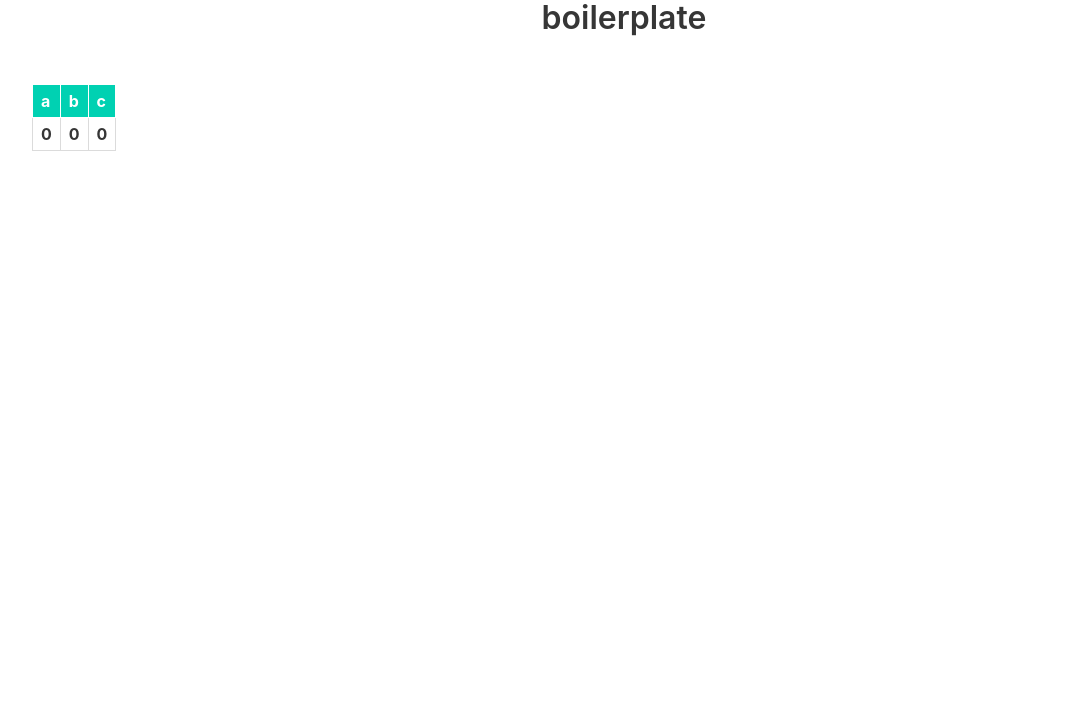
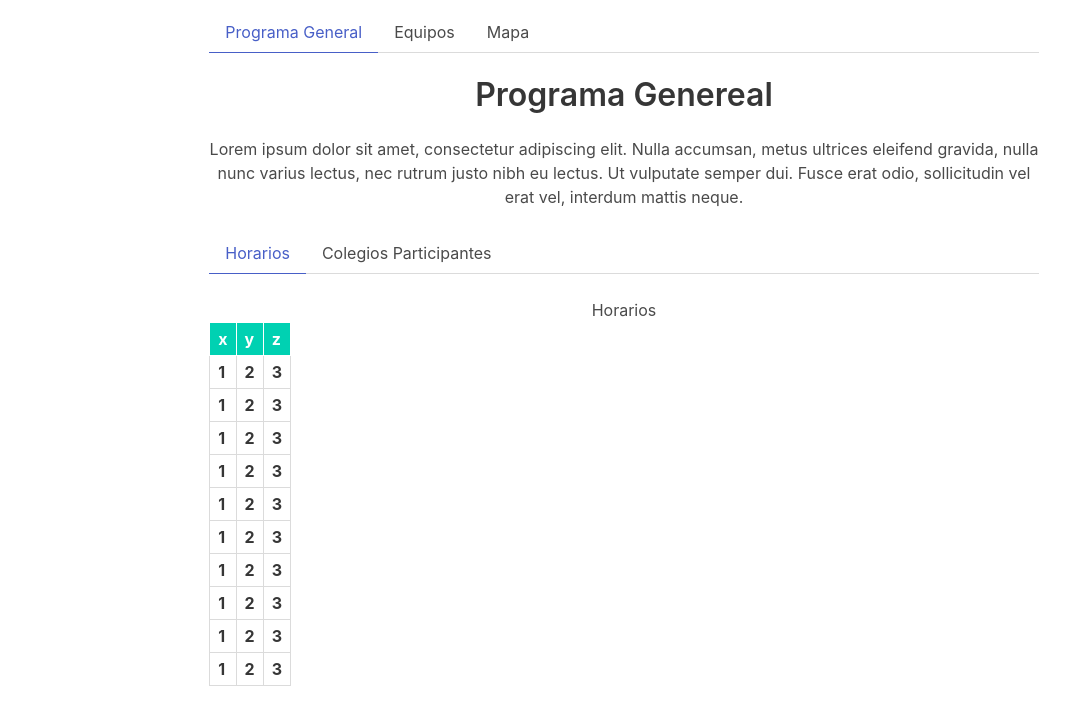
Before and after one commit to Destructor1702/MonjasReactFront, a React (Create React App) app: page / in a window 1280 px wide. Shown: the top 724 px of the page, without its empty margins (16-1086 px from the left). Built offline with nearby package versions, Linux system fonts and the light colour scheme; no server answers.

Commit message:
major upgrade

```diff
--- a/public/index.html
+++ b/public/index.html
@@ -1,4 +1,9 @@
 <!DOCTYPE html>
+<style>
+  *{
+    transition: all 0.3s ease-out;
+  }
+</style>
 <html lang="en">
   <head>
     <meta charset="utf-8" />
--- a/src/App.js
+++ b/src/App.js
@@ -1,22 +1,65 @@
 import React, {Component} from 'react';
 import 'bulma/css/bulma.css'
 import SmartTable from "./components/SmartTable";
+import ProgramaGeneral from "./components/ProgramaGeneral";
+import api from "./api"
+import Equipos from "./components/Equipos"
 
 class App extends Component {
+    constructor(props) {
+        super(props);
+        this.state = {activeTab: 0, data: []};
+        this.tabs = ["Programa General", "Equipos", "Mapa"]
+    }
+
+    async componentDidMount() {
+        this.setState({data: await api.getTeamList()})
+        this.parseData()
+    }
+
+    switchTab(tabNumber) {
+        this.setState({activeTab: tabNumber})
+    }
+
     render() {
+        let st = this.state;
         return (
-            <div className="hero has-text-centered has-shadow">
-                <div className="hero-head">
 
-                    <div className="title">boilerplate</div>
+            <div className="column is-8 is-offset-2 has-text-centered">
+
+                <div className="tabs">
+                    <ul>
+                        {this.tabs.map((tab, i) => <li key={i}
+                                                       className={i === st.activeTab ? "is-active" : ""}
+                                                       onClick={() => this.switchTab(i)}><a>{tab}</a></li>)}
+                    </ul>
                 </div>
 
-                <div className="hero-body">
-                    <SmartTable dataArray={[{"a": 0, "b": 0, "c": 0}]}/>
+                <div>{(this.state.activeTab === 0)
+                    ? <ProgramaGeneral/>
+                    : null}
                 </div>
+                <div>{(this.state.activeTab === 1)
+                    ? <Equipos/>
+                    : null}
+                </div>
+                <div>{(this.state.activeTab === 2)
+                    ? <div>Mapa</div>
+                    : null}
+                </div>
+
+
             </div>
         );
     }
+
+    parseData() {
+        let rawData = this.state.data;
+        //transform data here
+        this.setState({data: rawData})
+    }
+
+
 }
 
 export default App;
--- /dev/null
+++ b/src/components/Deporte/Deporte.js
@@ -0,0 +1,43 @@
+import React, {Component} from 'react';
+import 'bulma/css/bulma.css'
+import SmartTable from "../../components/SmartTable";
+
+
+
+
+class Equipos extends Component {
+    constructor(props) {
+        super(props);
+        this.state = {activeTab: 0, genderSelection: props.genderSelection};
+        this.tabs = [ "basketball", "soccer", "volleyball"];
+        this.parentTabs = ["Varonil", "Femenil"]
+    }
+
+    render() {
+        return (
+            <div>
+
+                <div className="tabs">
+                    <ul>
+                        {this.tabs.map((tab, i) => <li className={i === this.state.activeTab ? "is-active" : ""}
+                                                       onClick={() => this.switchTab(i)}><a>{tab}</a></li>)}
+                    </ul>
+                </div>
+
+
+                <div> {this.tabs[this.state.activeTab]}- {this.parentTabs[this.state.genderSelection()]}</div>
+
+
+            </div>
+        );
+    }
+
+
+
+    switchTab(tabNumber) {
+        this.setState({activeTab: tabNumber})
+    }
+
+}
+
+export default Equipos;
--- /dev/null
+++ b/src/components/Deporte/index.js
@@ -0,0 +1,3 @@
+import Deporte from "./Deporte";
+
+export default Deporte;
--- /dev/null
+++ b/src/components/Equipos/Equipos.js
@@ -0,0 +1,36 @@
+import React, {Component} from 'react';
+import 'bulma/css/bulma.css'
+import Deporte from "../Deporte"
+
+class Equipos extends Component {
+    constructor(props) {
+        super(props);
+        this.state = {activeTab: 0, data: []};
+        this.tabs = ["Varonil", "Femenil"]
+    }
+
+
+    render() {
+        return (
+            <div>
+
+                <div className="tabs">
+                    <ul>
+                        {this.tabs.map((tab, i) => <li className={i === this.state.activeTab ? "is-active" : ""}
+                                                       onClick={() => this.switchTab(i)}><a>{tab}</a></li>)}
+                    </ul>
+                </div>
+                <Deporte  genderSelection={() => this.state.activeTab}/>
+
+            </div>
+        );
+    }
+
+
+    switchTab(tabNumber) {
+        this.setState({activeTab: tabNumber})
+    }
+
+}
+
+export default Equipos;
--- /dev/null
+++ b/src/components/Equipos/index.js
@@ -0,0 +1,3 @@
+import Equipos from "./Equipos";
+
+export default Equipos;
--- /dev/null
+++ b/src/components/ProgramaGeneral/ProgramaGeneral.js
@@ -0,0 +1,67 @@
+import React, {Component} from 'react';
+import 'bulma/css/bulma.css'
+import api from "../../api";
+import SmartTable from "../SmartTable";
+
+
+class ProgramaGeneral extends Component {
+    constructor(props) {
+        super(props);
+        this.state = {activeTab: 0, data: []};
+        this.tabs = ["Horarios", "Colegios Participantes"]
+    }
+
+
+
+    render() {
+        return (
+            <div>
+                <h3 className="title">Programa Genereal</h3>
+                <div className="content">
+                     <p>Lorem ipsum dolor sit amet, consectetur adipiscing elit. Nulla accumsan, metus ultrices eleifend
+                        gravida, nulla nunc varius lectus, nec rutrum justo nibh eu lectus. Ut vulputate semper dui.
+                        Fusce erat odio, sollicitudin vel erat vel, interdum mattis neque.</p>
+
+                </div>
+                <div className="tabs">
+                    <ul>
+                        {this.tabs.map((tab, i) => <li
+                            key={i}
+                            className={i === this.state.activeTab ? "is-active" : ""}
+                            onClick={() => this.switchTab(i)}><a>{tab}</a></li>)}
+                    </ul>
+                </div>
+
+                <div>{(this.state.activeTab === 0)
+                    ? <div><div>Horarios</div><SmartTable dataArray={new Array(10).fill({x:1,y:2,z:3})}/></div>
+                    : null}
+                </div>
+
+                <div>{(this.state.activeTab === 1)
+                    ? <div>Colegios</div>
+                    : null}
+                </div>
+
+            </div>
+        );
+    }
+
+
+    switchTab(tabNumber) {
+        this.setState({activeTab: tabNumber})
+    }
+
+    parseData() {
+        let rawData = this.state.data;
+        //transform data here
+        this.setState({data: rawData})
+    }
+
+    async componentDidMount() {
+        this.setState({data: await api.getTeamList()});
+        this.parseData()
+    }
+}
+
+
+export default ProgramaGeneral;
--- /dev/null
+++ b/src/components/ProgramaGeneral/index.js
@@ -0,0 +1,3 @@
+import ProgramaGeneral from "./ProgramaGeneral";
+
+export default ProgramaGeneral;
--- a/src/components/SmartTable/SmartTable.js
+++ b/src/components/SmartTable/SmartTable.js
@@ -2,11 +2,12 @@ import React from 'react';
 import 'bulma/css/bulma.css'
 
 const errorWarning = <div className="notification is-warning">
-    <strong> error </strong> ha ocurrido un error al consultar la informacion
+    <strong> error </strong> al consultar la informacion
 </div>;
 
 const SmartTable = ({dataArray}) => {
-    if (!dataArray.length) {
+
+    if (!dataArray || !dataArray.length) {
         return errorWarning
     }
 
@@ -21,10 +22,9 @@ const SmartTable = ({dataArray}) => {
         </thead>
 
         <tbody>
-        {dataArray.map(entry => <tr>
-            {objKeys.map(key => <th>{entry[key]}</th>)}
+        {dataArray.map((entry,i) => <tr key={i}>
+                {objKeys.map(key => <th>{entry[key]}</th>)}
             </tr>
-
         )}
         </tbody>
 
```
Also changed, not shown: src/components/Edades/index.js (added), src/components/Mapa/index.js (added).
